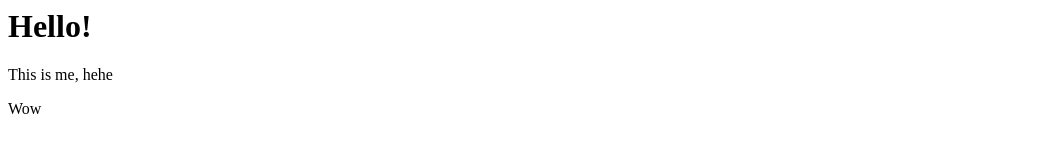
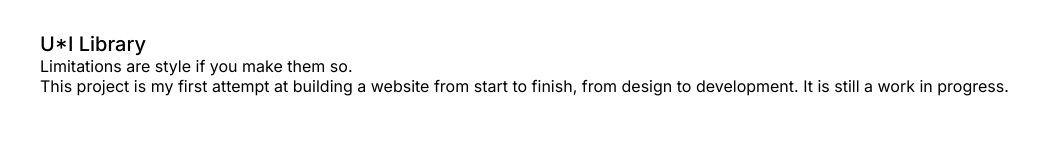
Before and after one commit to natanovadesign/UI_Library, a plain HTML site: page index.html in a window 1280 px wide. Shown: the whole page, without its empty margins (0-1063 px from the left). Drawn offline with Linux system fonts and the light colour scheme; files that its build step writes are made by us from their sources; files whose address does not match are found by name.

Commit message:
feat(header): Added info

```diff
--- /dev/null
+++ b/index.css
@@ -0,0 +1,12 @@
+html {
+  font-family: "Inter", sans-serif;
+}
+
+.header {
+  justify-content: center;
+  margin: 32px;
+}
+.header__title{
+  font-size: 20px;
+  font-weight: 500;
+}
--- a/index.html
+++ b/index.html
@@ -1,7 +1,28 @@
+<!DOCTYPE html>
+
 <html>
-   <bode>
-    <h1>Hello!</h1>
-    <p>This is me, hehe</p>
-    <p>Wow</p>
-   </bode>
+   <head>
+    <link rel="stylesheet" href="/Users/natanova/Projects/UI_Library/index.css">
+    <!-- font -->
+    <link rel="preconnect" href="https://fonts.googleapis.com">
+    <link rel="preconnect" href="https://fonts.gstatic.com" crossorigin>
+    <link href="https://fonts.googleapis.com/css2?family=Inter:wght@100..900&display=swap" rel="stylesheet">
+   </head>
+
+   <!-- // header -->
+
+   <div class="header">
+      <div class="header__title">
+      U*I Library
+    </div>
+    <div class="header__subtitle">
+      Limitations are style if you make them so.
+    </div>
+    <div class="header__text">
+      This project is my first attempt at building a website from start to finish, from design to development. It is still a work in progress.
+    </div>
+   </div>
+
+
+
 </html>
```
Also changed, not shown: 1 other file.
